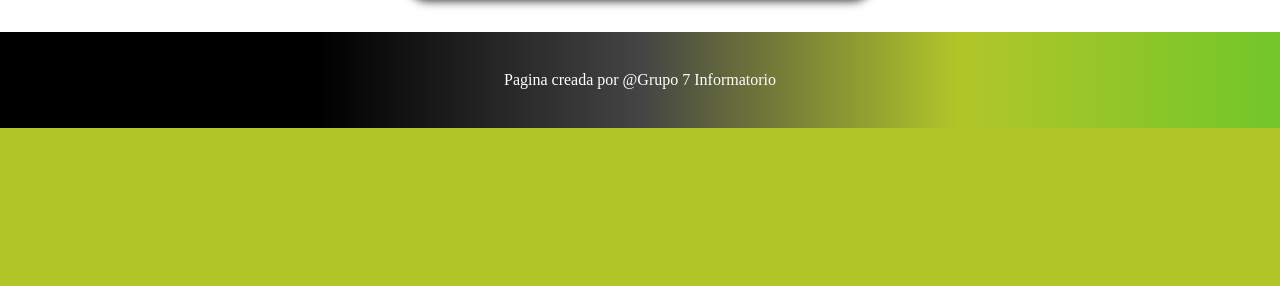
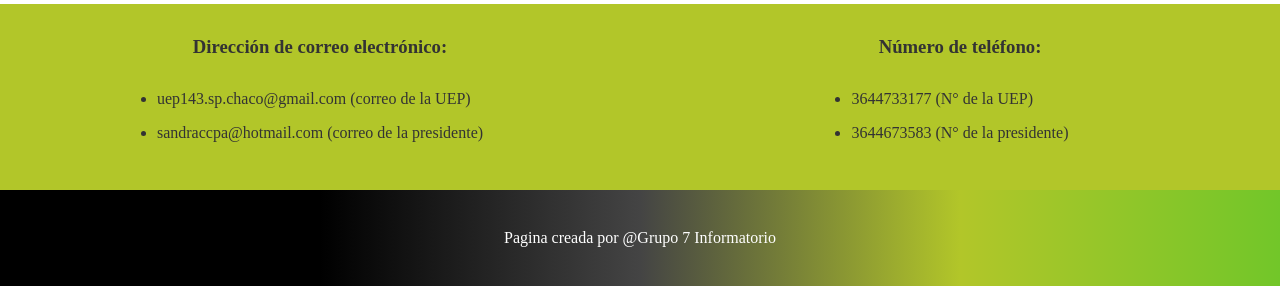
Before and after one commit to pascualSilvestri/asociacion_juntos_en_accion, a Django app: page / in a window 1280 px wide. Shown: the part 1368-1654 px from the top of the page. Before the commit the page ends 1496 px from the top, so only its background shows below. Run offline with Django 3.2, Linux system fonts and the light colour scheme.

Commit message:
modificacion y add de telefono correo

```diff
--- a/blog/static/css/header/nav.css
+++ b/blog/static/css/header/nav.css
@@ -91,9 +91,10 @@ nav{
     justify-content:space-around;
     align-items: center;
     background-color: var(--fondo-nav);
-    border: 2px solid rgb(97,97,97);
+    border: 2px solid var(--fondo-principal);
     flex:1;
 }
+
 .span_login{
     width: 100%;
     height: 100%;
@@ -117,6 +118,8 @@ nav{
 .menu{
     display: none;
 }
+
+
 
 
 
--- /dev/null
+++ b/blog/static/css/main/contacto.css
@@ -0,0 +1,54 @@
+.main_telf{
+    width: 100%;
+    height: auto;
+    background-color: var(--fondo-principal);
+    display: flex;
+    justify-content: center;
+    align-items: center;
+}
+
+.card_telf{
+    width: 50%;
+    margin: 2rem 0;
+    display: flex;
+    justify-content: center;
+    align-items: center;
+    flex-direction: column
+}
+
+.telf_titulo{
+    margin-bottom:1rem;
+    color: #333;
+}
+
+.ul_telf{
+
+}
+
+.ul_telf li{
+    margin: 1rem;
+    color:#333;
+}
+
+
+@media only screen and (max-width:450px){
+
+    .main_telf{
+        flex-direction: column;
+    }
+
+    .card_telf{
+        width: 100%;
+        margin: .5rem;
+        display: flex;
+        justify-content: center;
+        align-items: center;
+        flex-direction: column
+    }
+    .telf_titulo{
+        text-align: start;
+        margin-top: .5rem;
+        margin-bottom: .5rem;
+    }
+
+}
--- a/blog/static/css/main/main.css
+++ b/blog/static/css/main/main.css
@@ -21,7 +21,7 @@ main{
 
 .card_info{
     width: 80%;
-    height: 40vh;
+    height: auto;
     display: flex;
     flex-direction: column;
     justify-content: space-around;
@@ -54,7 +54,7 @@ main{
 @media only screen and (max-width: 768px){
 
     .card_info{
-        height: 25vh;
+        height: auto;
     }
     .card_info p{
         font-size: .7rem;
@@ -81,7 +81,7 @@ main{
 @media only screen and (max-width:450px){
     .card_info{
         width: 90%;
-        height: 40vh;
+        height: auto;
         margin: 2rem 0;
         padding: .5rem 1rem;
     }
--- a/blog/templates/base.html
+++ b/blog/templates/base.html
@@ -10,6 +10,7 @@
     <link rel="stylesheet" href="{% static 'css/header/nav.css' %}">
     <link rel="stylesheet" href="{% static 'css/main/main.css' %}">
     <link rel="stylesheet" href="{% static 'css/main/ubicacion.css' %}">
+    <link rel="stylesheet" href="{% static 'css/main/contacto.css' %}">
     <link rel="stylesheet" href="{% static 'css/footer/footer.css' %}">
     <link href="https://fonts.googleapis.com/css2?family=Alfa+Slab+One&family=Roboto:wght@300;400;500;700;900&display=swap" rel="stylesheet">
     <link rel="stylesheet" href="https://fonts.googleapis.com/css2?family=Material+Symbols+Outlined:opsz,wght,FILL,GRAD@48,400,0,0" />
--- a/blog/templates/home.html
+++ b/blog/templates/home.html
@@ -2,6 +2,7 @@
 {% load static %}
 
     {% block contenedor %}
+
     <header class="info">
         <div class="contenedorInfo">
             <div class="header_text">
@@ -47,6 +48,22 @@
                 <iframe src="https://www.google.com/maps/embed?pb=!1m18!1m12!1m3!1d3561.6859010894054!2d-60.4488329495542!3d-26.786280494311505!2m3!1f0!2f0!3f0!3m2!1i1024!2i768!4f13.1!3m3!1m2!1s0x94412ce3c68bc62f%3A0x8c842a33abd51d5a!2sDorrego%20490%2C%20H3700IAJ%20S%C3%A1enz%20Pe%C3%B1a%2C%20Chaco!5e0!3m2!1ses!2sar!4v1670109639333!5m2!1ses!2sar" width="400" height="300" style="border:0;" allowfullscreen="" loading="lazy" referrerpolicy="no-referrer-when-downgrade"></iframe>
             </div>
         </section>
+        <section class="main_telf">
+            <div class="card_telf correo">
+                <h3 class="telf_titulo">Dirección de correo electrónico:</h3>
+                <ul ul class="ul_telf">
+                    <li>uep143.sp.chaco@gmail.com (correo de la UEP)</li>
+                    <li>sandraccpa@hotmail.com (correo de la presidente)</li>
+                </ul>
+            </div>
+            <div class="card_telf telefono">
+                <h3 class="telf_titulo">Número de teléfono:</h3>
+                <ul ul class="ul_telf">
+                    <li>3644733177 (N° de la UEP)</li>
+                    <li>3644673583 (N° de la presidente)</li>
+                </ul>
+            </div>
+        </section>
     </main>
     {% endblock  %}
 
```
Also changed, not shown: other parts of blog/templates/base.html (+2 -1 lines), blog/static/css/header/header.css (+31 -3 lines).
